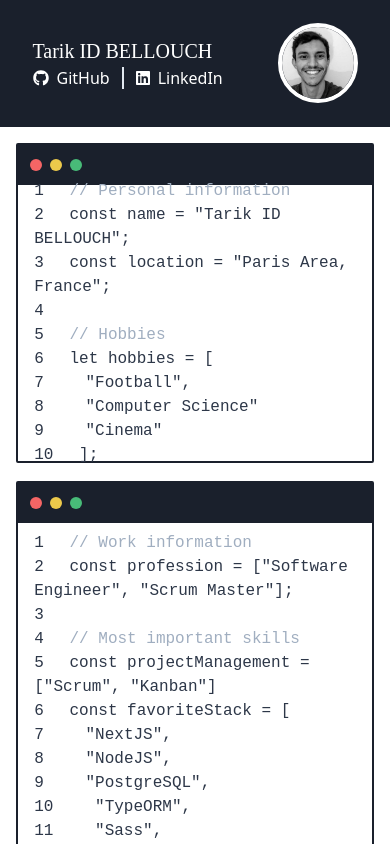
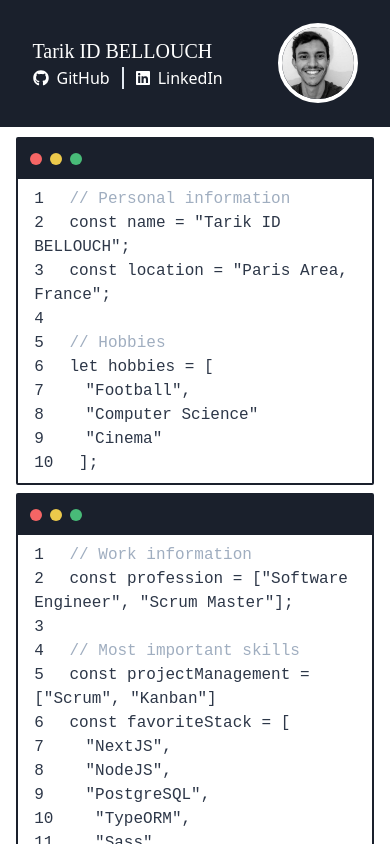
Before and after one commit to devidb00/tarikidb.com, a Next.js app: page / in a window 390 px wide. Built offline with nearby package versions, Linux system fonts and the light colour scheme.

Commit message:
New design

```diff
--- a/components/MySkills.js
+++ b/components/MySkills.js
@@ -47,7 +47,7 @@ const MySkills = () => {
       <div className="sm:w-5/6 w-11/12 h-full flex justify-between items-center">
         <div
           name="card_code"
-          className="sm:w-4/5 w-full h-auto border-2 rounded-sm border-gray-900"
+          className="sm:w-4/5 w-full h-auto border-2 rounded-sm border-gray-900 mt-4"
         >
           <div
             name="header"
@@ -62,7 +62,7 @@ const MySkills = () => {
           </div>
           <div
             name="content"
-            className="h-70 w-auto flex flex-col justify-center items-start"
+            className="h-74 w-auto flex flex-col justify-center items-start"
           >
             <div className="p-4 font-code text-gray-800">
               {card_content_who.map((i) => {
--- a/components/Studies.js
+++ b/components/Studies.js
@@ -59,7 +59,7 @@ const Studies = () => {
         </div>
         <div
           name="card_code"
-          className="sm:w-4/5 w-full h-auto border-2 rounded-sm border-gray-900"
+          className="sm:w-4/5 w-full h-auto border-2 rounded-sm border-gray-900 mt-6"
         >
           <div
             name="header"
--- a/tailwind.config.js
+++ b/tailwind.config.js
@@ -11,6 +11,7 @@ module.exports = {
         content_mobile: "85%",
         80: "20rem",
         70: "17.25rem",
+        74: "19rem",
         86: "22rem",
       },
       minHeight: {
```
